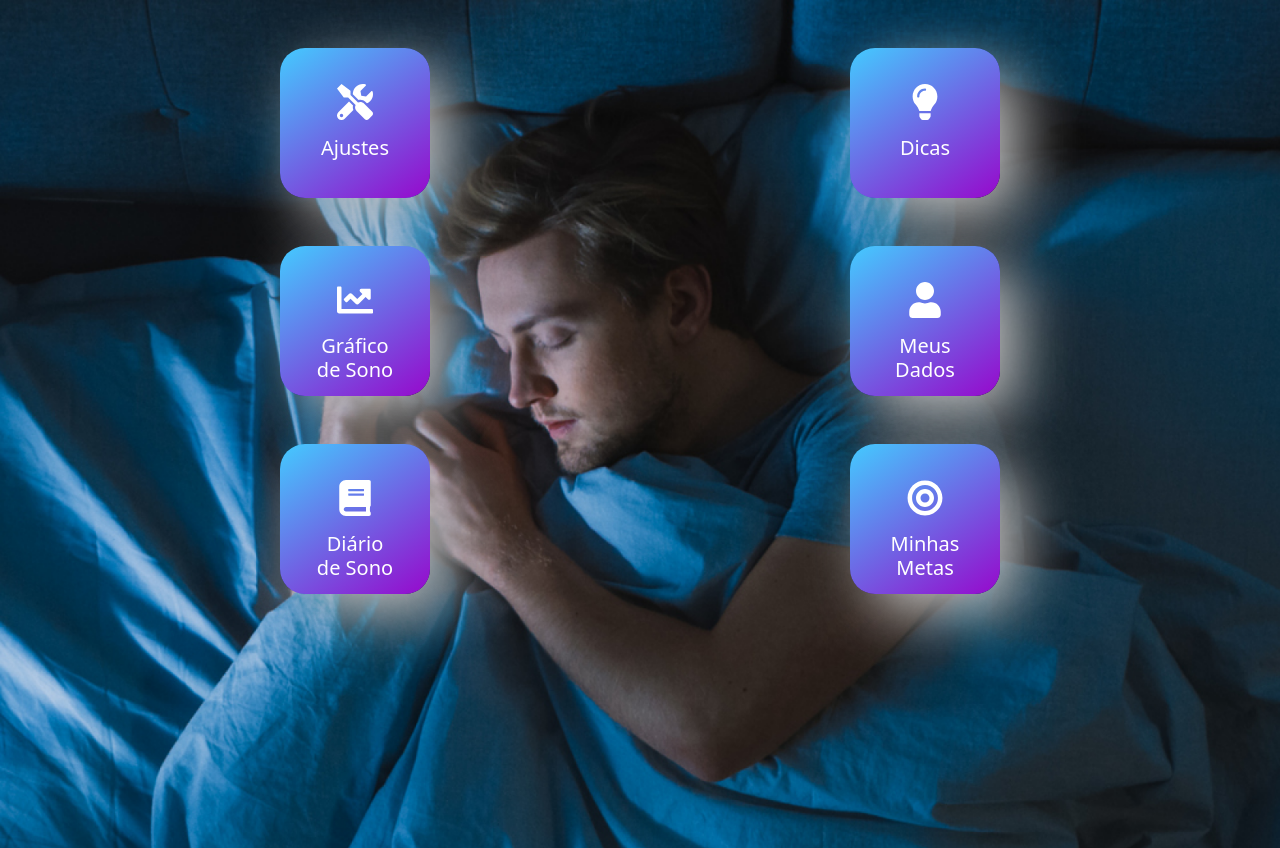
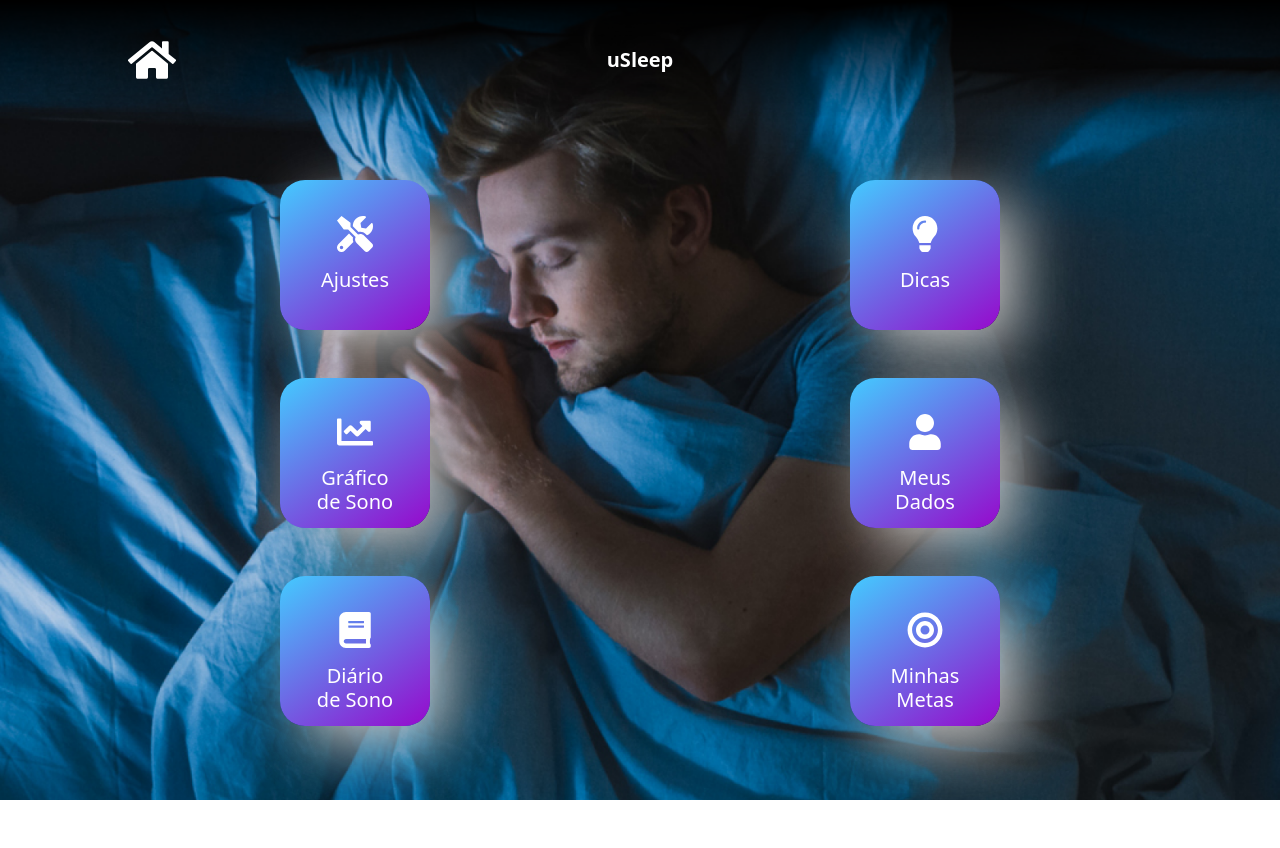
Before and after one commit to andersonscholz/usleep-web-react, a React (Create React App) app: page /home in a window 1280 px wide. After the commit the page ends 800 px from the top, so only its background shows below. Built offline with nearby package versions, Linux system fonts and the light colour scheme.

Commit message:
update: adicionado layout com navbar

```diff
--- /dev/null
+++ b/src/layouts/Main.js
@@ -0,0 +1,13 @@
+import React from 'react';
+import NavBar from '../components/Navbar';
+
+const Layout = ({ children }) => {
+    return (
+        <>
+            <NavBar />
+            <main style={{ marginTop: '5vh', padding: '20px' }}>{children}</main>
+        </>
+    );
+};
+
+export default Layout;
--- a/src/pages/Home.js
+++ b/src/pages/Home.js
@@ -1,6 +1,8 @@
 import React from 'react';
 import { Container, Card, Row, Col } from 'react-bootstrap';
 import { FaTools, FaLightbulb, FaChartLine, FaUser, FaBook, FaBullseye } from 'react-icons/fa';
+import Main from '../layouts/Main';
+
 
 const Home = () => {
     const cards = [
@@ -13,8 +15,9 @@ const Home = () => {
     ];
 
     return (
-        <Container className="mt-5 text-center">
-            <Row className="mt-4">
+        <Main>
+            <Container className="text-center">
+                <Row>
                     {cards.map((card, index) => (
                         <Col key={index} xs={6} sm={6} md={6} lg={6} className="mb-5">
                             <Card
@@ -40,6 +43,7 @@ const Home = () => {
                     ))}
                 </Row>
             </Container>
+        </Main>
     );
 };
 
```
Lines whose indentation alone changed are shown as unchanged.
